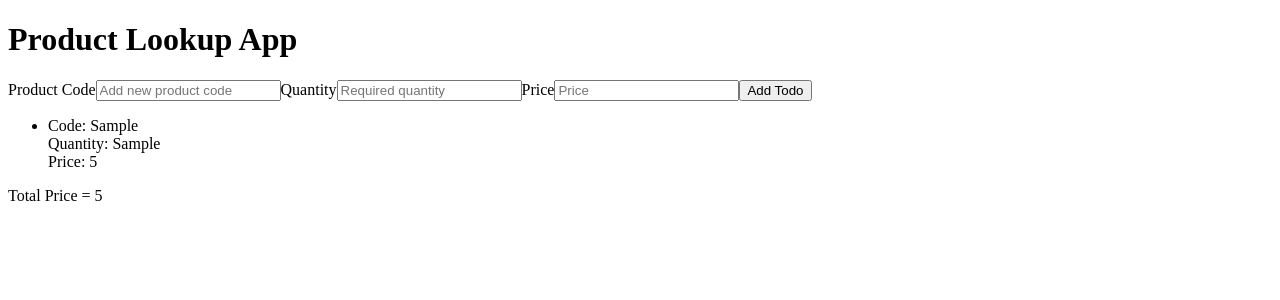
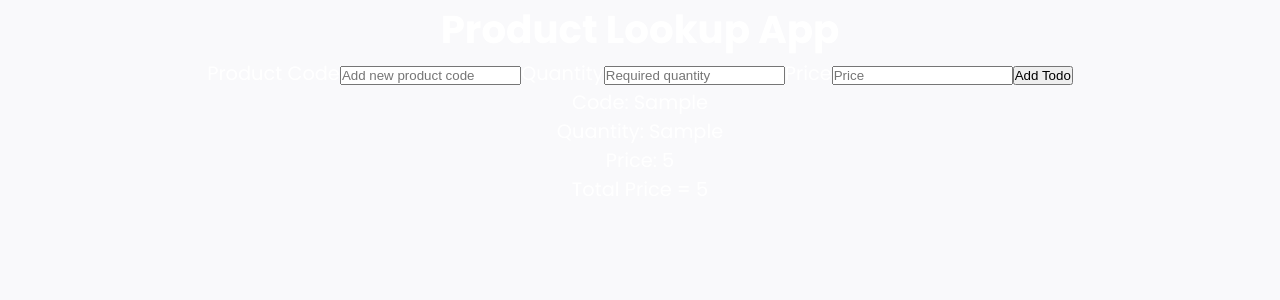
Before and after one commit to Vlad-B/product_catalogue, a React (Create React App) app: page / in a window 1280 px wide. Both pictures are taken after typing "Sample", "Sample", "5" into the empty fields and a click on the button "Add Todo". Shown: the top 300 px of the page. Built offline with nearby package versions, Linux system fonts and the light colour scheme.

Commit message:
Set body background and font

```diff
--- a/src/App.css
+++ b/src/App.css
@@ -1,38 +1,3 @@
 .App {
-  text-align: center;
+	text-align: center;
 }
-
-.App-logo {
-  height: 40vmin;
-  pointer-events: none;
-}
-
-@media (prefers-reduced-motion: no-preference) {
-  .App-logo {
-    animation: App-logo-spin infinite 20s linear;
-  }
-}
-
-.App-header {
-  background-color: #282c34;
-  min-height: 100vh;
-  display: flex;
-  flex-direction: column;
-  align-items: center;
-  justify-content: center;
-  font-size: calc(10px + 2vmin);
-  color: white;
-}
-
-.App-link {
-  color: #61dafb;
-}
-
-@keyframes App-logo-spin {
-  from {
-    transform: rotate(0deg);
-  }
-  to {
-    transform: rotate(360deg);
-  }
-}
--- a/src/App.js
+++ b/src/App.js
@@ -1,5 +1,7 @@
 import React from 'react';
 import ProductList from './components/ProductsList/ProductList';
+
+import './App.css';
 
 function App() {
 	return (
--- a/src/components/NewProductForm/NewProductForm.js
+++ b/src/components/NewProductForm/NewProductForm.js
@@ -26,6 +26,7 @@ export default class NewProductForm extends Component {
 	}
 
 	render() {
+		const { productCode, qty, price } = this.state;
 		return (
 			<form className="NewProductForm" onSubmit={this.handleSubmit}>
 				<label htmlFor="productCode">Product Code</label>
@@ -33,7 +34,7 @@ export default class NewProductForm extends Component {
 					required
 					type="text"
 					placeholder="Add new product code"
-					value={this.state.productCode}
+					value={productCode}
 					id="productCode"
 					name="productCode"
 					onChange={this.handleChange}
@@ -44,7 +45,7 @@ export default class NewProductForm extends Component {
 					required
 					type="text"
 					placeholder="Required quantity"
-					value={this.state.qty}
+					value={qty}
 					id="qty"
 					name="qty"
 					onChange={this.handleChange}
@@ -55,7 +56,7 @@ export default class NewProductForm extends Component {
 					required
 					type="number"
 					placeholder="Price"
-					value={this.state.price}
+					value={price}
 					id="price"
 					name="price"
 					onChange={this.handleChange}
--- a/src/components/Product/Product.js
+++ b/src/components/Product/Product.js
@@ -2,11 +2,12 @@ import React, { Component } from 'react';
 
 export default class Product extends Component {
 	render() {
+		const { productCode, qty, price } = this.props;
 		return (
 			<li>
-				<div>Code: {this.props.productCode}</div>
-				<div>Quantity: {this.props.qty}</div>
-				<div>Price: {this.props.price}</div>
+				<div>Code: {productCode}</div>
+				<div>Quantity: {qty}</div>
+				<div>Price: {price}</div>
 			</li>
 		);
 	}
--- a/src/components/ProductsList/ProductList.js
+++ b/src/components/ProductsList/ProductList.js
@@ -13,18 +13,16 @@ export default class ProductList extends Component {
 	}
 
 	create(newProduct) {
+		const { productList, totalPrice } = this.state;
 		this.setState({
-			productList: [...this.state.productList, newProduct],
-			totalPrice: [...this.state.totalPrice, parseInt(newProduct.price)],
+			productList: [...productList, newProduct],
+			totalPrice: [...totalPrice, parseInt(newProduct.price)],
 		});
 	}
 
-	componentDidUpdate() {
-		console.log(this.state.totalPrice);
-	}
-
 	render() {
-		const products = this.state.productList.map((product, idx) => {
+		const { productList, totalPrice } = this.state;
+		const products = productList.map((product, idx) => {
 			return (
 				<Product
 					key={idx}
@@ -42,7 +40,7 @@ export default class ProductList extends Component {
 				<h1>Product Lookup App</h1>
 				<NewProductForm createProduct={this.create} />
 				<ul>{products}</ul>
-				<div>Total Price = {this.state.totalPrice.reduce(sum)}</div>
+				<div>Total Price = {totalPrice.reduce(sum)}</div>
 			</div>
 		);
 	}
--- a/src/index.css
+++ b/src/index.css
@@ -1,13 +1,16 @@
-body {
-  margin: 0;
-  font-family: -apple-system, BlinkMacSystemFont, 'Segoe UI', 'Roboto', 'Oxygen',
-    'Ubuntu', 'Cantarell', 'Fira Sans', 'Droid Sans', 'Helvetica Neue',
-    sans-serif;
-  -webkit-font-smoothing: antialiased;
-  -moz-osx-font-smoothing: grayscale;
+@import url('https://fonts.googleapis.com/css2?family=Poppins:wght@400;700&display=swap');
+
+* {
+	margin: 0;
+	padding: 0;
+	box-sizing: border-box;
 }
 
-code {
-  font-family: source-code-pro, Menlo, Monaco, Consolas, 'Courier New',
-    monospace;
+html,
+body {
+	background-color: #f9f9fb;
+	color: #fff;
+	font-size: 1.1rem;
+	font-family: 'Poppins', sans-serif;
+	height: 100vh;
 }
--- a/src/index.js
+++ b/src/index.js
@@ -2,4 +2,6 @@ import React from 'react';
 import ReactDOM from 'react-dom';
 import App from './App';
 
+import './index.css';
+
 ReactDOM.render(<App />, document.getElementById('root'));
```
